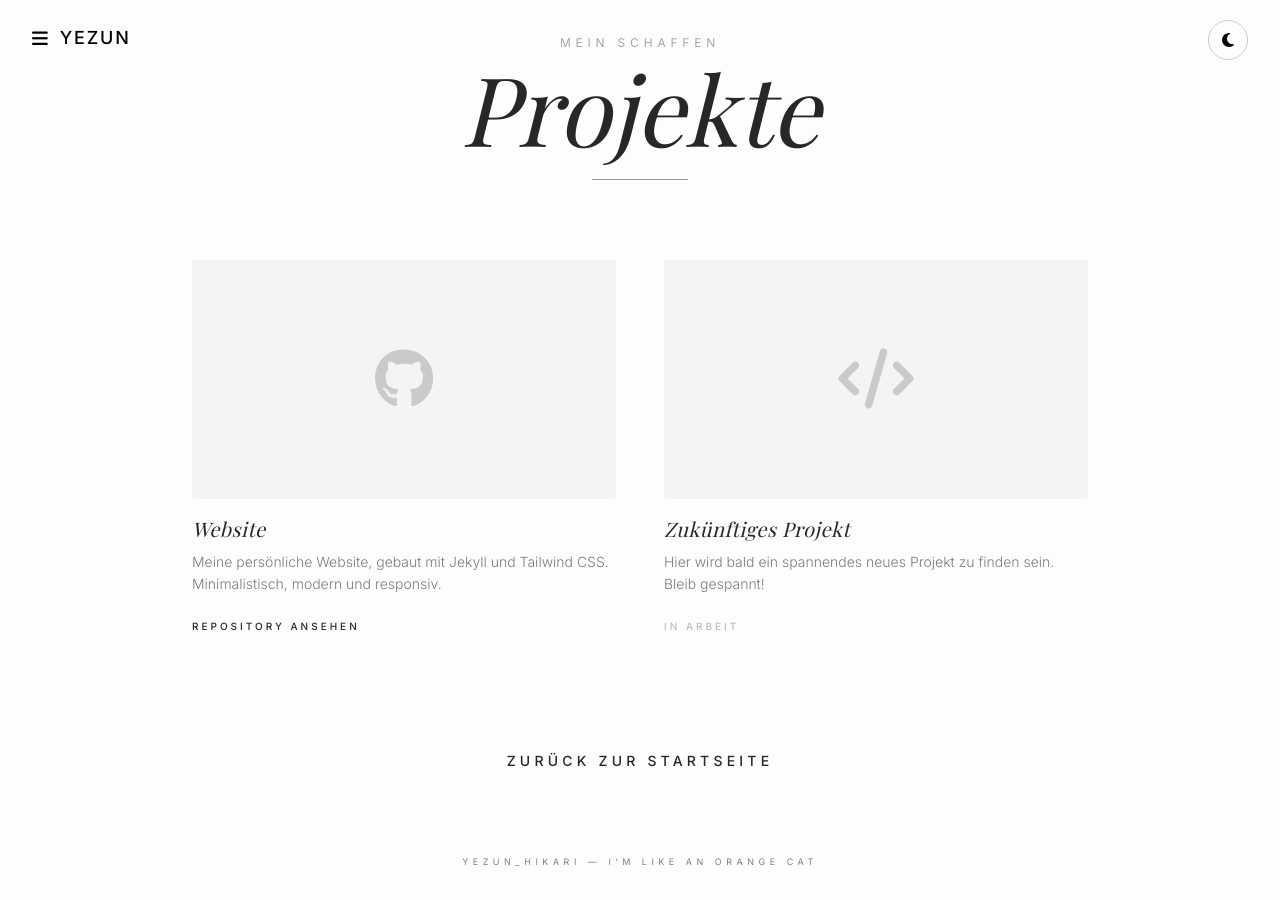
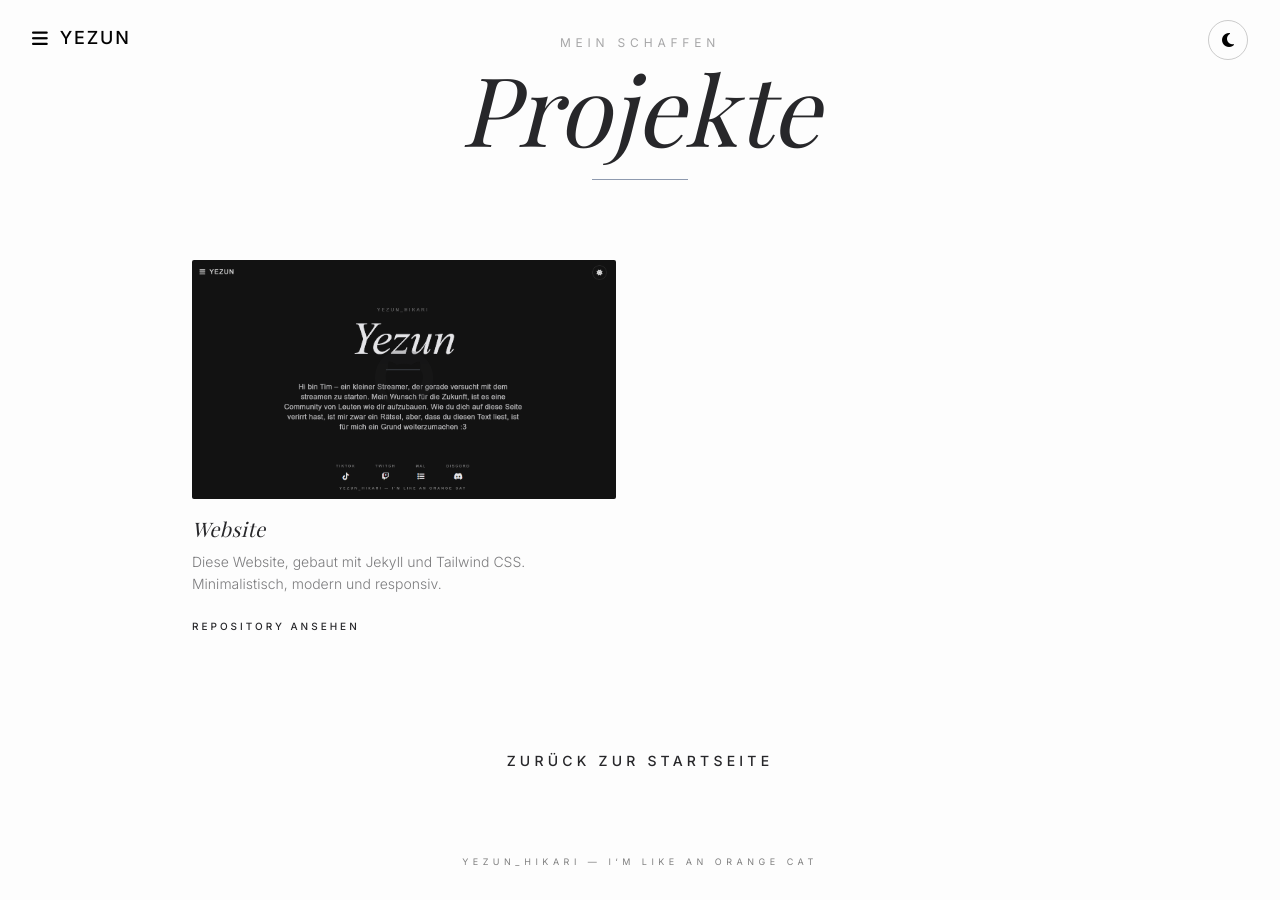
Before and after one commit to Yezun-hikari/Yezun-hikari, a Jekyll site: the page built from projects.html, in a window 1280 px wide and 900 px high, scrolled down 145 px. Built offline with Jekyll 4.4.1, drawn with Linux system fonts in a browser that asks for light colours; nearby versions of some CDN libraries.

Commit message:
Update Daten “projects”

```diff
--- a/_data/projects.yml
+++ b/_data/projects.yml
@@ -1,16 +1,9 @@
 projects:
   - title: Website
-    description: Meine persönliche Website, gebaut mit Jekyll und Tailwind CSS. Minimalistisch, modern und responsiv.
-    image:
+    description: Diese Website, gebaut mit Jekyll und Tailwind CSS. Minimalistisch,
+      modern und responsiv.
+    image: /assets/images/projects/screenshot-2026-04-12-180937.png
     icon: fab fa-github
     link: https://github.com/Yezun-hikari/Yezun-hikari/tree/web
     link_text: Repository ansehen
     active: true
-
-  - title: Zukünftiges Projekt
-    description: Hier wird bald ein spannendes neues Projekt zu finden sein. Bleib gespannt!
-    image:
-    icon: fas fa-code
-    link:
-    link_text: In Arbeit
-    active: false
```
Also changed, not shown: assets/images/projects/screenshot-2026-04-12-180937.png (added).
